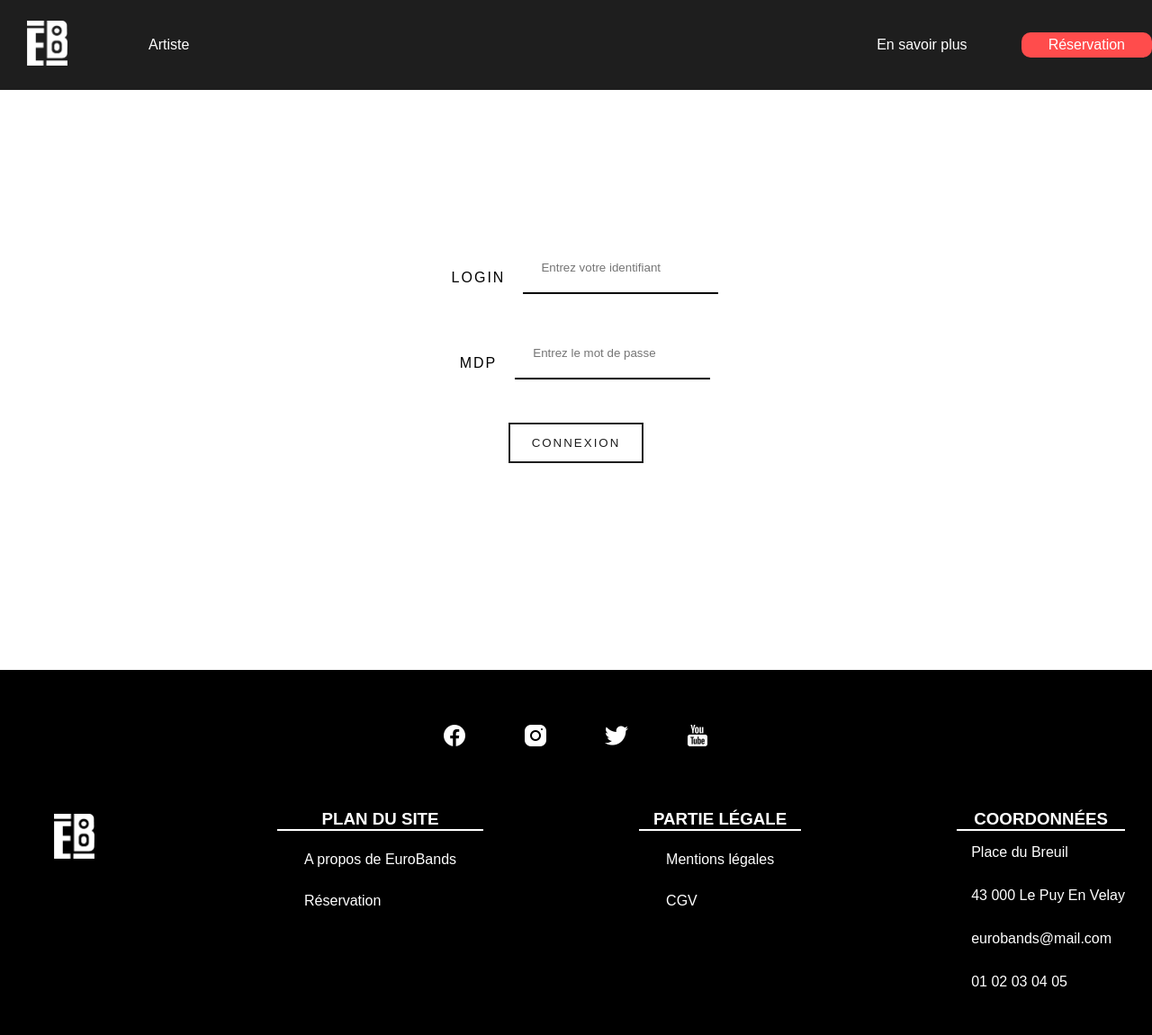
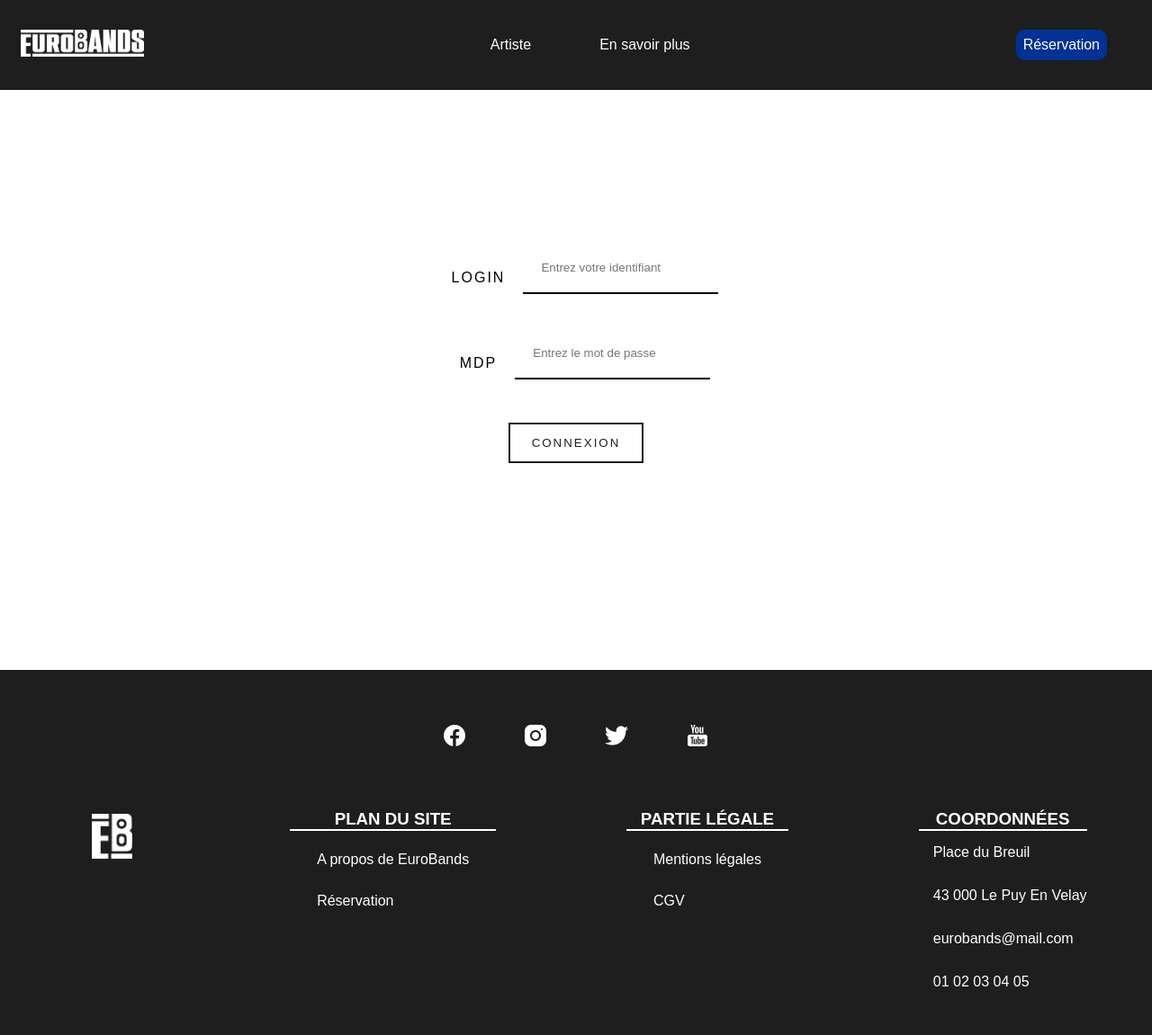
Before and after one commit to CamilleEtu/EuroBands_GitHub_Local, a PHP site: page /adminCo.php in a window 1280 px wide. Shown: the whole page at 90% size. Run offline with PHP 8.4, Linux system fonts and the light colour scheme.

Commit message:
modif Header footer 1
reussi alignement !!!!!!!!!!!!!

```diff
--- a/site/css/style.css
+++ b/site/css/style.css
@@ -10,26 +10,35 @@
 }
 
 .container_header {
-    background-color: rgb(30, 30, 30);
+    background-color: #1e1e1e;
     display: flex;
     align-items: center;
-    justify-content: space-between;
     height: 100px;
 }
 
 .container_header a, li {
     text-decoration: none;
     list-style: none;
-    padding: 5px 30px;
+    padding: 8px ;
     color: white;
     border-radius: 10px;
-    transition: .3s;
 }
+
+.container_header .navbar > ul {
+    display: flex;
+    justify-content: center;
+}
+.container_header .navbar > ul > li{
+    display: flex;
+    justify-content: stretch;
+}
+
 
 .container_header > .resa {
     color: rgb(255, 255, 255);
-    background-color: rgb(255, 76, 76);
+    background-color: #003194;
     border-radius: 10px;
+    margin-right: 50px;
 }
 
 .container_header > .resa:hover {
@@ -47,9 +56,22 @@
 
 
 
-.logo {
+.logo1 {
+    width: auto;
+    height: 30px;
+    margin: 15px;
+}
+.logo1:hover{
+    opacity: 75%;
+    transition: 0.5s;
+}
+.logo2 {
     width: 45px;
     height: auto;
+}
+.logo2:hover{
+    opacity: 75%;
+    transition: 0.5s;
 }
 
 h3 {
@@ -57,7 +79,7 @@ h3 {
 }
 
 .container_footer {
-    background-color: black;
+    background-color: #1e1e1e;
     padding-bottom: 30px;
 }
 
@@ -78,7 +100,7 @@ nav {
 nav > ul {
     display: flex;
     width: 100%;
-    justify-content: space-between;
+    justify-content: space-around;
 }
 
 .container_footer a, li {
--- a/site/footer.php
+++ b/site/footer.php
@@ -17,7 +17,7 @@
                 </div>
                 <nav>
                     <ul>
-                        <a href=""><li><img class="logo" src="img/logo_small.png"></li></a>
+                        <a href=""><li><img class="logo2" src="img/logo_small.png"></li></a>
                         <li><h3>Plan du site</h3>
                             <ul>
                                 <a href=""><li>A propos de EuroBands</li></a>
--- a/site/header.php
+++ b/site/header.php
@@ -9,7 +9,7 @@
 </head>
 <body>
     <div class="container_header">
-        <a href="./index.php"><img class="logo" src="img/logo_small.png"></a>
+        <a href="./index.php"><img class="logo1" src="img/logo_full.png"></a>
         <nav class="navbar">
             <ul>
                 <li><a href="#artistes">Artiste</a></li>
```
Also changed, not shown: site/img/logoCouleur.png (added).
